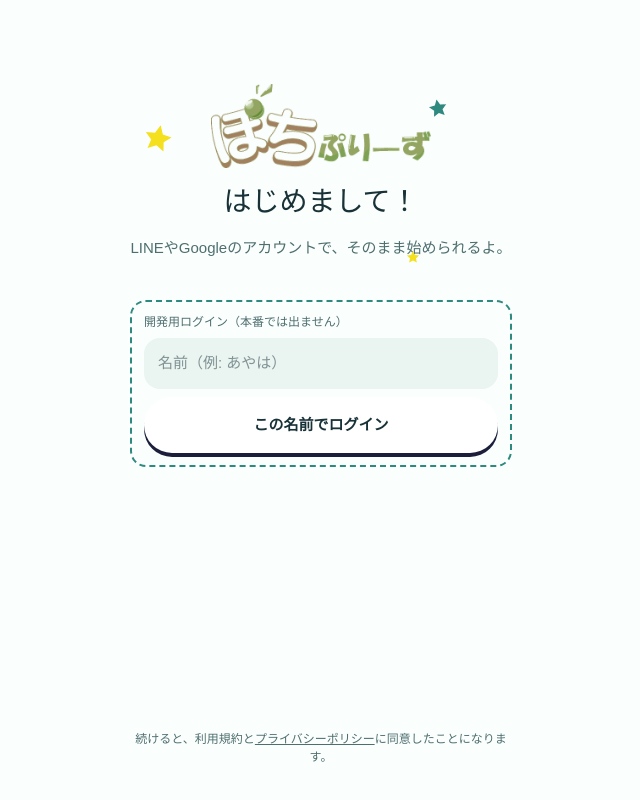
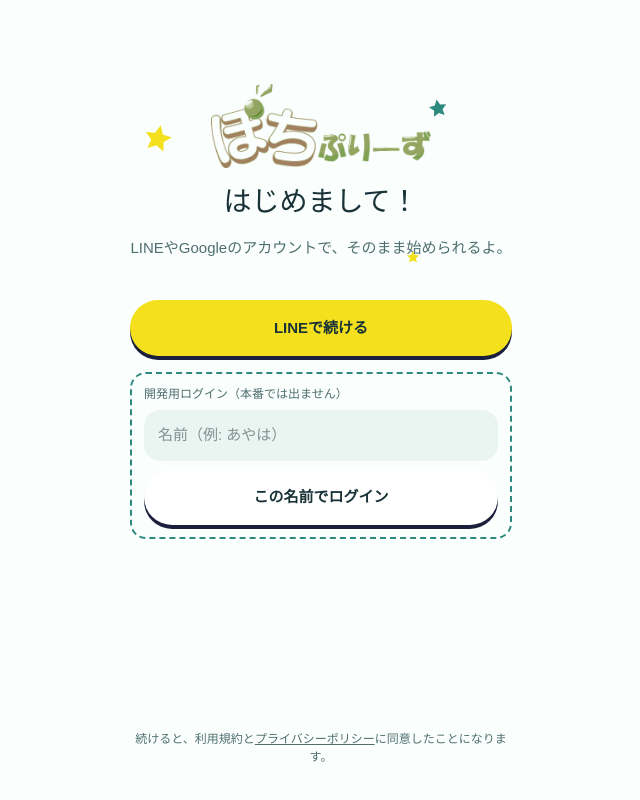
Before and after one commit to jphacks/tkb_2626, a Next.js app: page /login in a window 1280 px wide. Shown: the whole page, without its empty margins (319-959 px from the left). Built offline with nearby package versions, Linux system fonts and the light colour scheme; no server answers; a web font is replaced by a local one.

Commit message:
ログイン画面: LINEの設定が無い環境でもLINEボタンを出し、押すと準備中と表示
Co-Authored-By: Claude Opus 5.5 <noreply@anthropic.com>

```diff
--- a/src/app/login/page.tsx
+++ b/src/app/login/page.tsx
@@ -31,7 +31,8 @@ export default async function LoginPage(props: PageProps<"/login">) {
 
   const invite = await findInvite(callbackUrl);
   const showDevLogin = await isDevLoginEnabled();
-  const showLine = Boolean(process.env.AUTH_LINE_ID);
+  // LINE の設定値が無い環境でも、ボタンは出しておく（押すと「準備中」を出す）
+  const lineReady = Boolean(process.env.AUTH_LINE_ID);
   const showGoogle = Boolean(process.env.AUTH_GOOGLE_ID);
   const showEmail = Boolean(process.env.EMAIL_SERVER_USER);
   const error = typeof searchParams.error === "string" ? (AUTH_ERROR_MESSAGE[searchParams.error] ?? AUTH_ERROR_MESSAGE.Default) : null;
@@ -41,6 +42,7 @@ export default async function LoginPage(props: PageProps<"/login">) {
 
   async function signInWithLine() {
     "use server";
+    if (!lineReady) redirect(`/login?error=LineComingSoon&callbackUrl=${encodeURIComponent(callbackUrl)}`);
     await signIn("line", { redirectTo });
   }
 
@@ -81,13 +83,11 @@ export default async function LoginPage(props: PageProps<"/login">) {
 
         <div className="h-2" />
 
-        {showLine && (
-          <form action={signInWithLine} className="w-full">
-            <Button type="submit" variant="accent">
-              LINEで続ける
-            </Button>
-          </form>
-        )}
+        <form action={signInWithLine} className="w-full">
+          <Button type="submit" variant="accent">
+            LINEで続ける
+          </Button>
+        </form>
 
         {showGoogle && (
           <form action={signInWithGoogle} className="w-full">
--- a/src/lib/auth-error.ts
+++ b/src/lib/auth-error.ts
@@ -3,5 +3,6 @@ export const AUTH_ERROR_MESSAGE: Record<string, string> = {
   OAuthAccountNotLinked: "そのアカウントは、もう別のユーザーで使われています。",
   AccessDenied: "つなげませんでした。もう一度ためしてね。",
   Verification: "ログインリンクの期限が切れているか、もう使われています。もう一度送ってね。",
+  LineComingSoon: "LINEでのログインはただいま準備中です。Googleで続けてね。",
   Default: "うまくいきませんでした。もう一度ためしてね。",
 };
```
